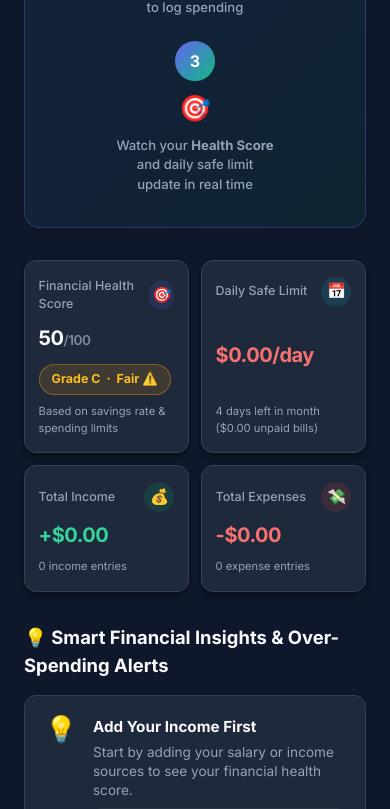
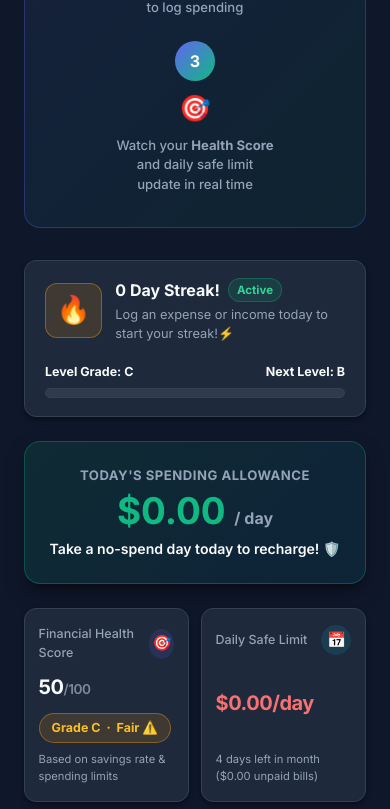
Before and after one commit to jawadkaeik-glitch/expense-tracker, a Flask app: page / in a window 390 px wide. Shown: the part 586-1395 px from the top of the page. Run offline with Flask 3, Linux system fonts and the light colour scheme; the visitor is signed in with stand-in values (Sample User, id 1); data that the repository does not hold is empty.

Commit message:
Implement Gen Z Mobile Speed & Gamification package: add <5s emoji quick chips, ⚡ Repeat Last Spend button, Mobile Hero Allowance metric card (/day left today), 🔥 Duolingo Logging Streak badge, Level Up Grade progress bar, and touch swipe left/right gestures for expense list

```diff
--- a/app.py
+++ b/app.py
@@ -5,7 +5,8 @@ import calendar
 import csv
 import io
 import stripe
-from datetime import datetime
+from datetime import datetime, timedelta
+
 from collections import defaultdict
 from functools import wraps
 from flask import Flask, render_template, request, redirect, url_for, flash, session, Response, jsonify
@@ -465,6 +466,51 @@ def get_overview_stats(expenses, incomes, bills=None, goals=None, budgets=None):
                 'message': f'You can safely spend ${daily_safe:.2f}/day for the next {days_left} days.',
                 'action': 'Stick to this daily limit to finish the month in the green.'})
 
+    # ── LOGGING STREAK (DUOLINGO EFFECT) ──
+    dates_logged = set(e.date for e in expenses if e.date).union(i.date for i in incomes if i.date)
+    today_dt = datetime.now().date()
+    streak = 0
+    check_dt = today_dt
+    if check_dt.strftime('%Y-%m-%d') not in dates_logged:
+        check_dt = check_dt - timedelta(days=1)
+
+    while check_dt.strftime('%Y-%m-%d') in dates_logged:
+        streak += 1
+        check_dt -= timedelta(days=1)
+
+    # ── LEVEL & GRADE PROGRESSION ──
+    if score >= 85:
+        next_grade = 'MAX'
+        grade_progress_pct = 100
+    elif score >= 70:
+        next_grade = 'A+'
+        grade_progress_pct = int(((score - 70) / 15) * 100)
+    elif score >= 50:
+        next_grade = 'B'
+        grade_progress_pct = int(((score - 50) / 20) * 100)
+    else:
+        next_grade = 'C'
+        grade_progress_pct = int((score / 50) * 100)
+
+    # ── DYNAMIC DAILY SAFE CONTEXT MSG ──
+    if daily_safe >= 25.0:
+        daily_safe_msg = "You're good for 1 nice meal out 🍔 & coffee!"
+    elif daily_safe >= 10.0:
+        daily_safe_msg = "You're good for 1 more coffee ☕ & snacks today!"
+    elif daily_safe >= 3.0:
+        daily_safe_msg = "You're good for 1 more coffee ☕ today!"
+    elif daily_safe > 0.0:
+        daily_safe_msg = "Stay mindful today to finish the month in green! 🌿"
+    else:
+        daily_safe_msg = "Take a no-spend day today to recharge! 🛡️"
+
+    last_expense = {
+        'description': expenses[0].description,
+        'amount': expenses[0].amount,
+        'category': expenses[0].category or 'General',
+        'payment_method': expenses[0].payment_method or 'Card'
+    } if expenses else None
+
     return {
         'total_income':      round(month_income, 2),
         'total_expense':     round(month_expense, 2),
@@ -476,13 +522,19 @@ def get_overview_stats(expenses, incomes, bills=None, goals=None, budgets=None):
         'net_balance':       round(net_balance, 2),
         'savings_rate':      savings_rate,
         'daily_safe':        daily_safe,
+        'daily_safe_msg':    daily_safe_msg,
         'days_left':         days_left,
         'health_score':      score,
         'health_grade':      health_grade,
         'health_label':      health_label,
         'health_color':      health_color_class,
         'health_color_hex':  health_color_hex,
+        'streak':            streak,
+        'next_grade':        next_grade,
+        'grade_progress_pct':grade_progress_pct,
+        'last_expense':      last_expense,
         'unpaid_bills':      round(unpaid_bills_total, 2),
+
         'income_chart':      {'labels': [c for c,_ in top_cats], 'data': [round(a,2) for _,a in top_cats]},
         'comparison_chart':  {'labels': months_labels, 'income': inc_data, 'expenses': exp_data, 'data': [round(month_income, 2), round(month_expense, 2), round(max(0, net_balance), 2)]},
         'rule_50_30_20':     {
--- a/static/css/style.css
+++ b/static/css/style.css
@@ -1359,3 +1359,40 @@ header {
     justify-content: center !important;
   }
 }
+
+/* ===== QUICK CHIP BUTTONS (<5s LOGGING) ===== */
+.quick-chip-btn {
+  background: var(--bg-card);
+  border: 1px solid var(--border-color);
+  color: var(--text-main);
+  padding: 0.35rem 0.75rem;
+  border-radius: 9999px;
+  font-size: 0.82rem;
+  font-weight: 600;
+  cursor: pointer;
+  transition: all 0.15s ease;
+  user-select: none;
+}
+
+.quick-chip-btn:hover, .quick-chip-btn.active {
+  background: rgba(16, 185, 129, 0.15);
+  border-color: rgba(16, 185, 129, 0.4);
+  color: #34d399;
+  transform: translateY(-1px);
+}
+
+/* ===== MOBILE ONLY HERO METRIC ===== */
+.mobile-only-hero {
+  display: none;
+}
+@media (max-width: 768px) {
+  .mobile-only-hero {
+    display: block;
+  }
+}
+
+/* ===== MOBILE TOUCH SWIPE ROW STYLES ===== */
+.data-row {
+  transition: transform 0.2s cubic-bezier(0.4, 0, 0.2, 1), background 0.2s ease;
+  touch-action: pan-y;
+}
--- a/static/js/main.js
+++ b/static/js/main.js
@@ -8,7 +8,11 @@ document.addEventListener('DOMContentLoaded', () => {
   initAdvancedToggles();
   setDefaultDates();
   initUserDropdown();
+  initQuickChips();
+  initRepeatLastSpend();
+  initSwipeActions();
 });
+
 
 /* User Avatar Dropdown */
 function initUserDropdown() {
@@ -549,3 +553,90 @@ function setDefaultDates() {
     if (el && !el.value) el.value = today;
   });
 }
+
+/* ===== QUICK EMOJI CATEGORY CHIPS (<5s LOGGING) ===== */
+function initQuickChips() {
+  const chips = document.querySelectorAll('.quick-chip-btn');
+  const catSelect = document.getElementById('modalCategory');
+  const descInput = document.getElementById('modalDescription');
+
+  chips.forEach(chip => {
+    chip.addEventListener('click', () => {
+      chips.forEach(c => c.classList.remove('active'));
+      chip.classList.add('active');
+
+      const cat = chip.getAttribute('data-cat');
+      const desc = chip.getAttribute('data-desc');
+
+      if (catSelect && cat) {
+        catSelect.value = cat;
+      }
+      if (descInput && desc) {
+        descInput.value = desc;
+      }
+    });
+  });
+}
+
+/* ===== REPEAT LAST SPEND (1-TAP LOGGING) ===== */
+function initRepeatLastSpend() {
+  const repeatBtn = document.getElementById('repeatLastSpendBtn');
+  if (!repeatBtn) return;
+
+  repeatBtn.addEventListener('click', () => {
+    const desc = repeatBtn.getAttribute('data-desc');
+    const amt = repeatBtn.getAttribute('data-amt');
+    const cat = repeatBtn.getAttribute('data-cat');
+
+    const descInput = document.getElementById('modalDescription');
+    const amtInput = document.getElementById('modalAmount');
+    const catSelect = document.getElementById('modalCategory');
+
+    if (descInput && desc) descInput.value = desc;
+    if (amtInput && amt) amtInput.value = amt;
+    if (catSelect && cat) catSelect.value = cat;
+  });
+}
+
+/* ===== MOBILE TOUCH SWIPE GESTURES ===== */
+function initSwipeActions() {
+  const rows = document.querySelectorAll('.data-row');
+
+  rows.forEach(row => {
+    let startX = 0;
+    let currentX = 0;
+
+    row.addEventListener('touchstart', (e) => {
+      startX = e.touches[0].clientX;
+    }, { passive: true });
+
+    row.addEventListener('touchmove', (e) => {
+      currentX = e.touches[0].clientX;
+      const diffX = currentX - startX;
+
+      if (Math.abs(diffX) > 20 && Math.abs(diffX) < 120) {
+        row.style.transform = `translateX(${diffX}px)`;
+      }
+    }, { passive: true });
+
+    row.addEventListener('touchend', () => {
+      const diffX = currentX - startX;
+      row.style.transform = 'translateX(0)';
+
+      if (diffX < -70) {
+        // Swipe Left -> Trigger Delete
+        const deleteForm = row.querySelector('form[action*="/delete"]');
+        if (deleteForm && confirm('Delete this item?')) {
+          deleteForm.submit();
+        }
+      } else if (diffX > 70) {
+        // Swipe Right -> Trigger Edit
+        const editBtn = row.querySelector('.edit-modal-btn, .edit-income-modal-btn');
+        if (editBtn) editBtn.click();
+      }
+
+      startX = 0;
+      currentX = 0;
+    });
+  });
+}
--- a/templates/base.html
+++ b/templates/base.html
@@ -153,6 +153,16 @@
             <button type="button" class="close-modal-btn close-modal-trigger">&times;</button>
         </div>
         <form id="modalExpenseForm" method="POST" action="/add">
+            {% if stats and stats.last_expense %}
+            <button type="button" id="repeatLastSpendBtn" class="btn-secondary"
+                    data-desc="{{ stats.last_expense.description }}"
+                    data-amt="{{ stats.last_expense.amount }}"
+                    data-cat="{{ stats.last_expense.category }}"
+                    style="width: 100%; margin-bottom: 1rem; font-size: 0.82rem; padding: 0.55rem; border-color: rgba(16, 185, 129, 0.4); background: rgba(16, 185, 129, 0.08); color: var(--text-main); font-weight: 600; justify-content: center; border-radius: var(--radius-sm);">
+                ⚡ Repeat Last Spend: {{ stats.last_expense.description }} (${{ "%.2f"|format(stats.last_expense.amount) }})
+            </button>
+            {% endif %}
+
             <div class="form-grid">
                 <div class="form-group full-width">
                     <label for="modalDescription">What did you spend on? *</label>
@@ -175,6 +185,20 @@
                     </select>
                 </div>
             </div>
+
+            <!-- Quick Emoji Category Chips for <5s Logging -->
+            <div style="margin-top: 0.75rem; margin-bottom: 1rem;">
+                <label style="font-size: 0.75rem; color: var(--text-muted); font-weight: 600; margin-bottom: 0.35rem; display: block;">Quick Emoji Chips:</label>
+                <div class="category-chips-grid" style="display: flex; gap: 0.4rem; flex-wrap: wrap;">
+                    <button type="button" class="quick-chip-btn" data-cat="Food">🍔 Food</button>
+                    <button type="button" class="quick-chip-btn" data-cat="Transportation">🚗 Transport</button>
+                    <button type="button" class="quick-chip-btn" data-cat="Shopping">🛍️ Shopping</button>
+                    <button type="button" class="quick-chip-btn" data-cat="Food" data-desc="Coffee">☕ Coffee</button>
+                    <button type="button" class="quick-chip-btn" data-cat="Utilities">💡 Utilities</button>
+                    <button type="button" class="quick-chip-btn" data-cat="General">📦 General</button>
+                </div>
+            </div>
+
 
             <!-- Advanced toggle -->
             <button type="button" class="advanced-toggle" id="expenseAdvancedToggle">
--- a/templates/dashboard.html
+++ b/templates/dashboard.html
@@ -29,10 +29,54 @@
 </div>
 {% endif %}
 
+<!-- 🔥 STREAK & LEVEL PROGRESSION GAMIFICATION BANNER -->
+
+<section style="margin-bottom: 1.5rem;">
+    <div style="background: var(--bg-card); border: 1px solid var(--border-color); border-radius: var(--radius-md); padding: 1.1rem 1.25rem; display: flex; align-items: center; justify-content: space-between; gap: 1.25rem; flex-wrap: wrap; box-shadow: var(--shadow-md);">
+        <div style="display: flex; align-items: center; gap: 0.85rem;">
+            <div style="font-size: 1.7rem; background: rgba(245, 158, 11, 0.15); border: 1px solid rgba(245, 158, 11, 0.4); padding: 0.4rem 0.65rem; border-radius: 12px;">🔥</div>
+            <div>
+                <div style="font-size: 1rem; font-weight: 800; color: var(--text-main); display: flex; align-items: center; gap: 0.5rem;">
+                    <span>{{ stats.streak }} Day Streak!</span>
+                    <span style="font-size: 0.72rem; padding: 0.15rem 0.5rem; background: rgba(16,185,129,0.15); color: #34d399; border-radius: 9999px; border: 1px solid rgba(16,185,129,0.3);">Active</span>
+                </div>
+                <div style="font-size: 0.8rem; color: var(--text-muted); margin-top: 0.15rem;">
+                    {% if stats.streak > 0 %}Duolingo effect in motion! Keep logging daily to build your momentum.🚀{% else %}Log an expense or income today to start your streak!⚡{% endif %}
+                </div>
+            </div>
+        </div>
+
+        <!-- Level Up Progression -->
+        <div style="min-width: 200px; flex: 1; max-width: 300px;">
+            <div style="display: flex; align-items: center; justify-content: space-between; font-size: 0.78rem; font-weight: 700; margin-bottom: 0.4rem; color: var(--text-main);">
+                <span>Level Grade: {{ stats.health_grade }}</span>
+                <span>Next Level: {{ stats.next_grade }}</span>
+            </div>
+            <div class="progress-bar-bg" style="height: 10px; border-radius: 9999px; overflow: hidden; background: rgba(255,255,255,0.08);">
+                <div class="progress-bar-fill progress-emerald" style="width: {{ stats.grade_progress_pct }}%; height: 100%; transition: width 0.6s cubic-bezier(0.4, 0, 0.2, 1);"></div>
+            </div>
+        </div>
+    </div>
+</section>
+
+<!-- 📱 MOBILE HERO METRIC (LEAD WITH ONE BIG NUMBER) -->
+<section class="mobile-only-hero" style="margin-bottom: 1.5rem;">
+    <div style="background: linear-gradient(135deg, rgba(16,185,129,0.12) 0%, rgba(6,182,212,0.08) 100%); border: 1px solid rgba(16,185,129,0.3); border-radius: var(--radius-lg); padding: 1.5rem; text-align: center; box-shadow: var(--shadow-lg);">
+        <div style="font-size: 0.82rem; font-weight: 700; color: var(--text-muted); text-transform: uppercase; letter-spacing: 0.5px;">Today's Spending Allowance</div>
+        <div style="font-size: 2.3rem; font-weight: 900; color: #10b981; line-height: 1.1; margin: 0.35rem 0;">
+            ${{ "%.2f"|format(stats.daily_safe) }} <span style="font-size: 1rem; font-weight: 700; color: var(--text-muted);">/ day</span>
+        </div>
+        <div style="font-size: 0.88rem; font-weight: 600; color: var(--text-main); margin-top: 0.4rem;">
+            {{ stats.daily_safe_msg }}
+        </div>
+    </div>
+</section>
+
 <!-- Overview Financial Metrics & Health Score Header -->
 <section class="metrics-grid">
     <!-- Financial Health Score -->
     <div class="metric-card" style="position: relative;">
+
         <div class="metric-header">
             <span>Financial Health Score</span>
             <div class="metric-icon icon-purple">🎯</div>
```
